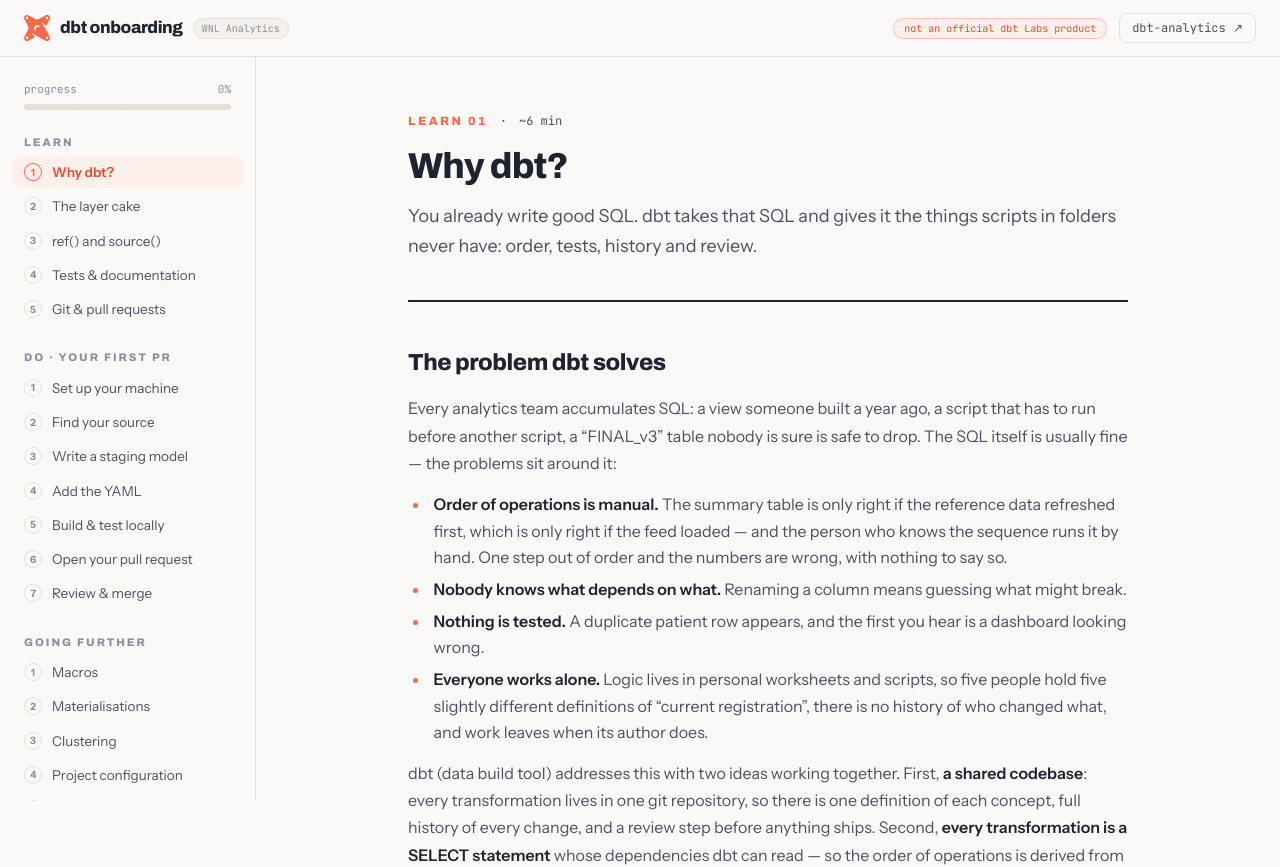
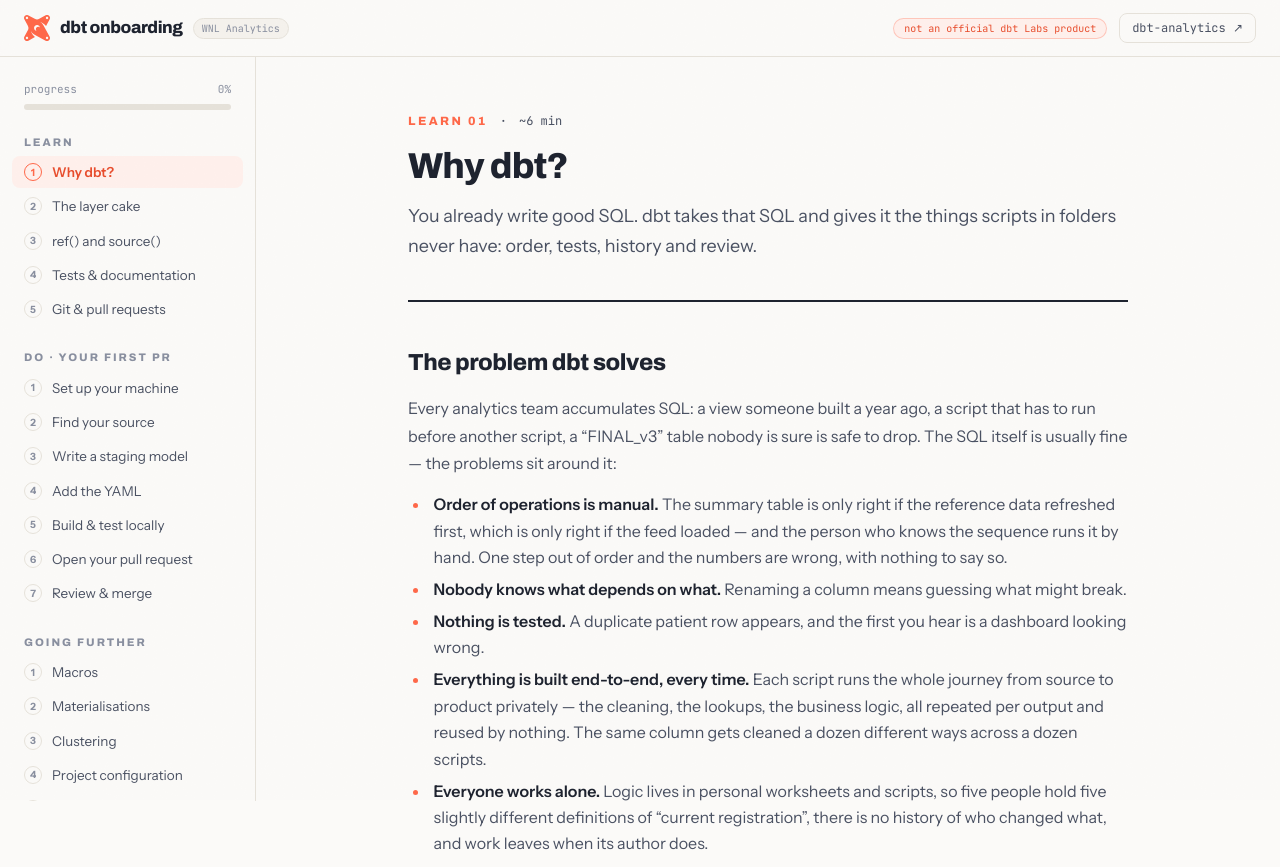
Before and after one commit to EddieDavison92/dbt-onboarding, a Next.js app: page /learn/why-dbt in a window 1280 px wide. Shown: the top 867 px of the page. Built offline with nearby package versions, Linux system fonts and the light colour scheme.

Commit message:
docs: fix pillar overflow, add end-to-end duplication to the problem framing

```diff
--- a/app/learn/why-dbt/page.tsx
+++ b/app/learn/why-dbt/page.tsx
@@ -36,6 +36,12 @@
         <li>
           <strong>Nothing is tested.</strong> A duplicate patient row appears, and the first
           you hear is a dashboard looking wrong.
+        </li>
+        <li>
+          <strong>Everything is built end-to-end, every time.</strong> Each script
+          runs the whole journey from source to product privately — the cleaning, the
+          lookups, the business logic, all repeated per output and reused by nothing.
+          The same column gets cleaned a dozen different ways across a dozen scripts.
         </li>
         <li>
           <strong>Everyone works alone.</strong> Logic lives in personal worksheets and
--- a/app/page.tsx
+++ b/app/page.tsx
@@ -5,7 +5,7 @@
 const PILLARS = [
   {
     title: "Reused",
-    body: "Hundreds of tested models already exist. Most analyses start at ref('dim_person_demographics'), not from a blank worksheet.",
+    body: "Hundreds of tested models already exist. Most analyses start from another model, not a blank worksheet.",
     color: "var(--layer-reporting)",
   },
   {
```
